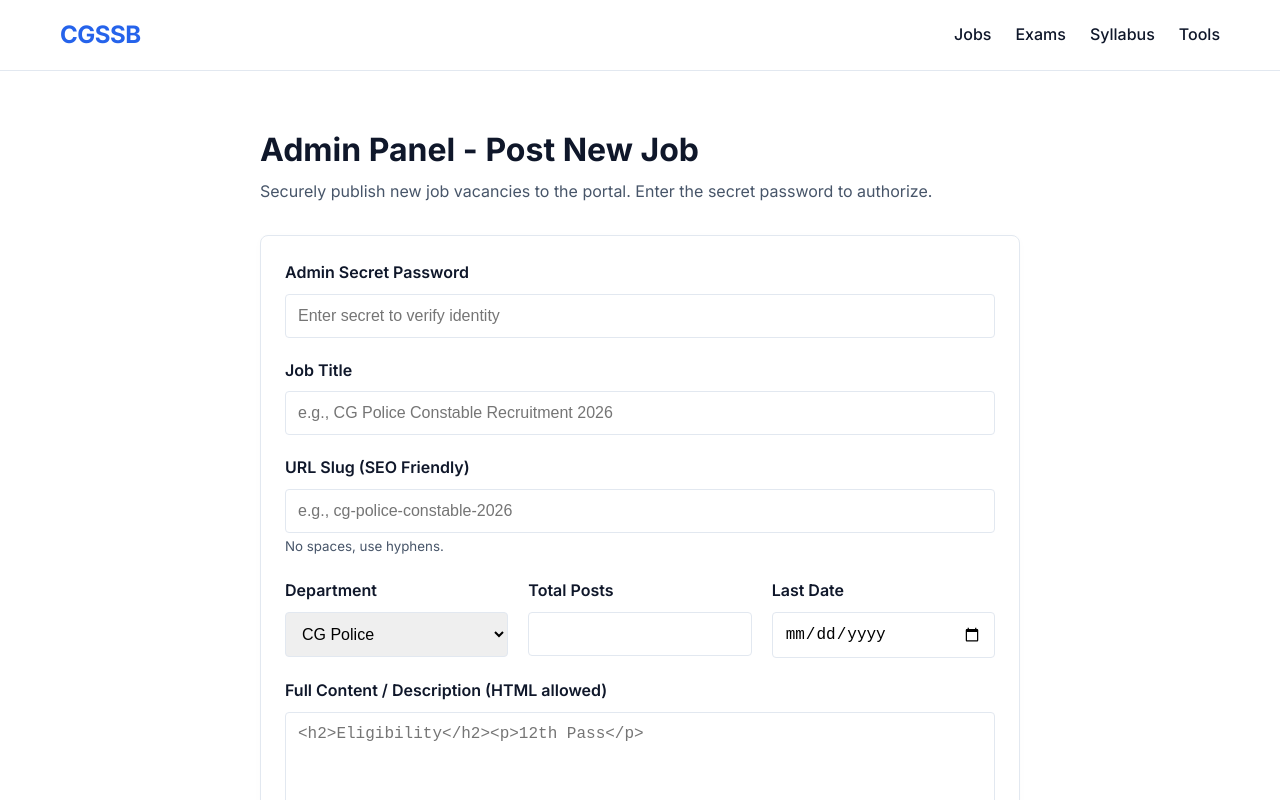
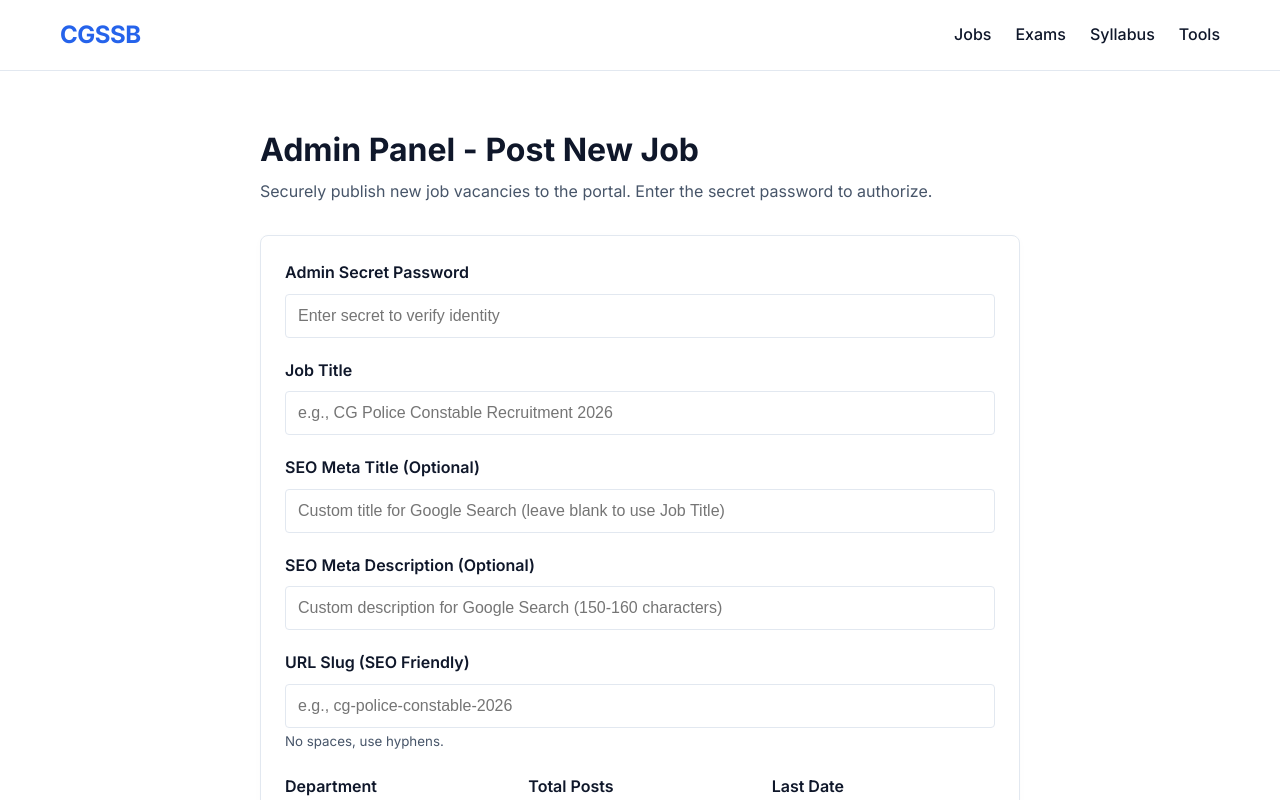
Before and after one commit to yuvpra1/cg, a Next.js app: page /admin in a window 1280 px wide. Shown: the top 800 px of the page. Built offline with nearby package versions, Linux system fonts and the light colour scheme.

Commit message:
Update Admin and API for SEO metadata fields

```diff
--- a/app/admin/page.tsx
+++ b/app/admin/page.tsx
@@ -6,6 +6,8 @@ export default function AdminPanel() {
   const [formData, setFormData] = useState({
     password: '',
     title: '',
+    meta_title: '',
+    meta_description: '',
     slug: '',
     department: 'CG Police',
     total_posts: '',
@@ -36,7 +38,7 @@ export default function AdminPanel() {
 
       if (response.ok && data.success) {
         setStatus({ type: 'success', message: 'Job Published Successfully!' });
-        setFormData({ ...formData, title: '', slug: '', total_posts: '', last_date: '', content: '' }); // reset fields except password
+        setFormData({ ...formData, title: '', meta_title: '', meta_description: '', slug: '', total_posts: '', last_date: '', content: '' }); // reset fields except password
       } else {
         setStatus({ type: 'error', message: data.error || 'Failed to publish job' });
       }
@@ -85,6 +87,26 @@ export default function AdminPanel() {
             type="text" name="title" required
             value={formData.title} onChange={handleChange}
             placeholder="e.g., CG Police Constable Recruitment 2026"
+            style={inputStyle}
+          />
+        </div>
+
+        <div>
+          <label style={labelStyle}>SEO Meta Title (Optional)</label>
+          <input
+            type="text" name="meta_title"
+            value={formData.meta_title} onChange={handleChange}
+            placeholder="Custom title for Google Search (leave blank to use Job Title)"
+            style={inputStyle}
+          />
+        </div>
+
+        <div>
+          <label style={labelStyle}>SEO Meta Description (Optional)</label>
+          <input
+            type="text" name="meta_description"
+            value={formData.meta_description} onChange={handleChange}
+            placeholder="Custom description for Google Search (150-160 characters)"
             style={inputStyle}
           />
         </div>
--- a/app/api/jobs/route.ts
+++ b/app/api/jobs/route.ts
@@ -47,7 +47,7 @@ export async function GET(request: NextRequest) {
     if (env && env.DB) {
       const db = env.DB;
       const { results } = await db.prepare(
-        'SELECT id, slug, title, department, total_posts, last_date FROM jobs ORDER BY id DESC LIMIT 20'
+        'SELECT id, slug, title, meta_title, meta_description, department, total_posts, last_date FROM jobs ORDER BY id DESC LIMIT 20'
       ).all();
       return NextResponse.json({ success: true, jobs: results });
     } else {
@@ -63,7 +63,7 @@ export async function GET(request: NextRequest) {
 export async function POST(request: NextRequest) {
   try {
     const body = await request.json();
-    const { password, title, slug, department, total_posts, last_date, content } = body;
+    const { password, title, meta_title, meta_description, slug, department, total_posts, last_date, content } = body;
 
     if (password !== 'admin123') {
       return NextResponse.json({ success: false, error: 'Unauthorized Access! Wrong Password.' }, { status: 401 });
@@ -76,15 +76,15 @@ export async function POST(request: NextRequest) {
     if (env && env.DB) {
       const db = env.DB;
       await db.prepare(
-        `INSERT INTO jobs (title, slug, department, total_posts, last_date, content)
-         VALUES (?, ?, ?, ?, ?, ?)`
-      ).bind(title, slug, department, total_posts, last_date, content).run();
+        `INSERT INTO jobs (title, meta_title, meta_description, slug, department, total_posts, last_date, content)
+         VALUES (?, ?, ?, ?, ?, ?, ?, ?)`
+      ).bind(title, meta_title || '', meta_description || '', slug, department, total_posts, last_date, content).run();
     } else {
       // Fallback for local 'npm run dev'
       localJobs.unshift({
         id: Date.now(),
-        slug, title, department, total_posts: Number(total_posts), last_date, content
-      });
+        slug, title, meta_title: meta_title || '', meta_description: meta_description || '', department, total_posts: Number(total_posts), last_date, content
+      } as any);
     }
 
     return NextResponse.json({ success: true, message: 'Job successfully published!' });
```
